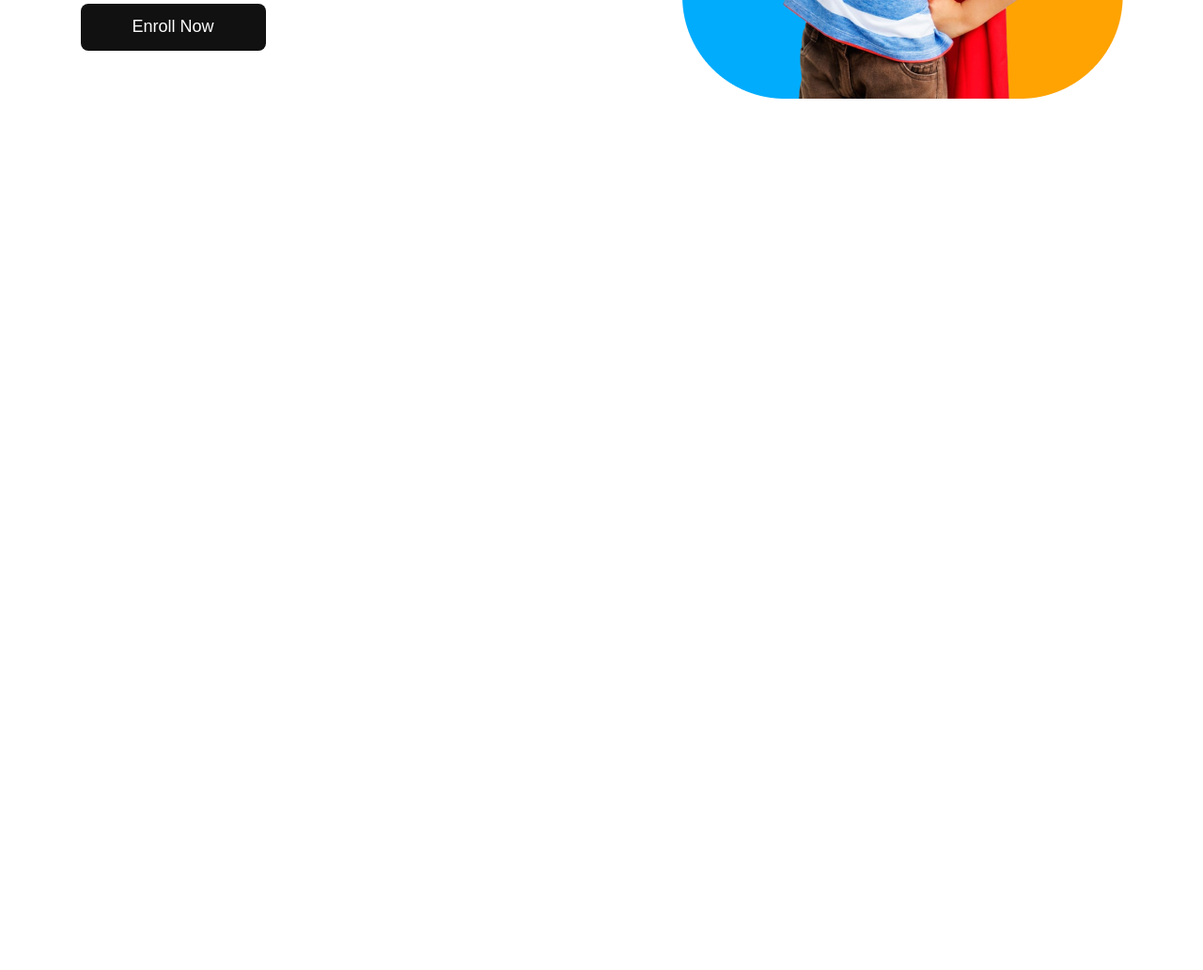
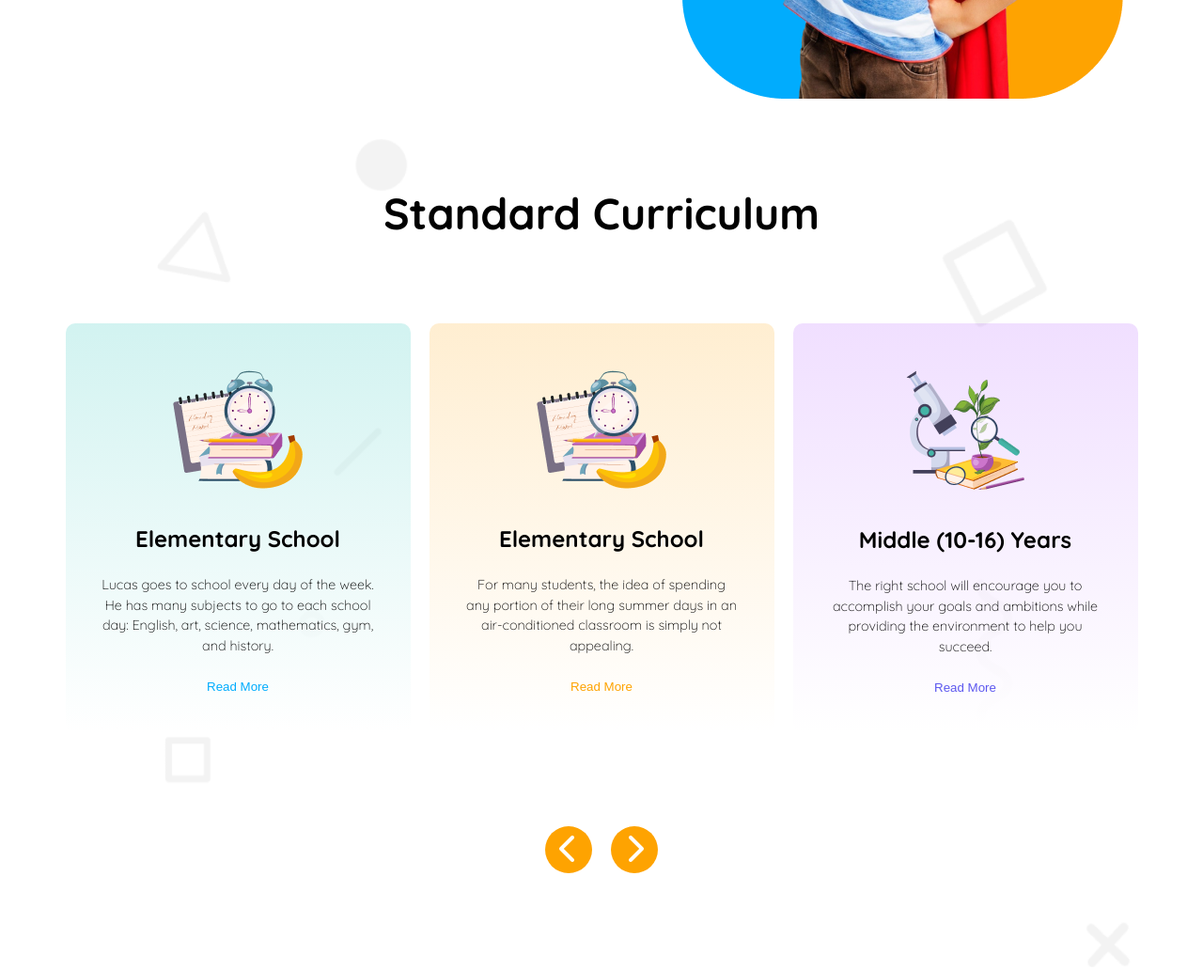
Before and after one commit to RGAntu/assignment-02, a plain HTML site: page index.html in a window 1280 px wide. Shown: the part 544-1576 px from the top of the page at 94% size. Before the commit the page ends 800 px from the top, so only its background shows below. Drawn offline with Linux system fonts and the light colour scheme.

Commit message:
added curriculum section

```diff
--- a/index.html
+++ b/index.html
@@ -5,10 +5,11 @@
     <meta name="viewport" content="width=device-width, initial-scale=1.0">
     <title>Kid's Education</title>
     <link rel="stylesheet" href="styles/style.css">
+    <link rel="stylesheet" href="https://cdnjs.cloudflare.com/ajax/libs/font-awesome/6.7.2/css/all.min.css">
 </head>
 <body class="quicksand-font">
     <header class="header">
-        <nav class=" display-flex max-width">
+        <nav class=" display-flex">
             <div class="nav-logo  display-flex ">
                 <div class="nav-logo-img">
                     <img src="assets/logo.png" alt="logo">
@@ -33,7 +34,7 @@
         </nav>
 
         <!-- banner  -->
-        <div class="banner max-width display-flex">
+        <div class="banner display-flex">
             <div class="banner-content">
                 <h1 class="banner-content-title"><span class="orange">Empowering <br></span> <span class="black">students from small <br> age</span> <span class="sky-blue">towards vision</span></h1>
                 <p class="banner-content-description grey">
@@ -48,5 +49,57 @@
             </div>
         </div>
     </header>
+    <main>
+        <section class="curriculum">
+            <h1 class="curriculum-title">Standard Curriculum</h1>
+
+
+            <div class="curriculum-container  display-flex">
+                <div class="curriculum-box curriculum-box1">
+                    <div class="curriculum-box-img">
+                        <img src="assets/elementary.png" alt="">
+                    </div>
+                    <h3 class="curriculum-box-title">Elementary School</h3>
+                    <p class="curriculum-box-description">Lucas goes to school every day of the week. He has many subjects to go to each school day: English, art, science, mathematics, gym, and history.</p>
+                    <div class="curriculum-btn">
+                        <button class="btn sky-blue">Read More</button>
+                    </div>
+                </div>
+                <div class="curriculum-box curriculum-box2">
+                    <div class="curriculum-box-img">
+                        <img src="assets/elementary.png" alt="">
+                    </div>
+                    <h3 class="curriculum-box-title">Elementary School</h3>
+                    <p class="curriculum-box-description">For many students, the idea of spending any portion of their long summer days in an air-conditioned classroom is simply not appealing.</p>
+                    <div class="curriculum-btn">
+                        <button class="btn orange">Read More</button>
+                    </div>
+                </div>
+                <div class="curriculum-box curriculum-box3">
+                    <div class="curriculum-box-img">
+                        <img src="assets/middle.png" alt="">
+                    </div>
+                    <h3 class="curriculum-box-title">Middle (10-16) Years</h3>
+                    <p class="curriculum-box-description">The right school will encourage you to accomplish your goals and ambitions while providing the environment to help you succeed.</p>
+                    <div class="curriculum-btn">
+                        <button class="btn dark-blue">Read More</button>
+                    </div>
+                </div>
+            </div>
+            <div class="arrow-icon display-flex">
+                <div class="left-arrow">
+                    <i class="fa-solid fa-chevron-left fa-2xl" style="color: #fff;"></i>
+                </div>
+                <div class="right-arrow">
+                    <i class="fa-solid fa-chevron-right fa-2xl" style="color: #fff;"></i>
+                </div>
+
+            </div>
+        </section>
+    </main>
+
+    <footer>
+
+    </footer>
 </body>
 </html>
--- a/styles/style.css
+++ b/styles/style.css
@@ -36,7 +36,7 @@
   }
 
   .max-width{
-    width: 1160px;
+    width: 1260px;
     margin: 0 auto;
   }
   .primary-btn{
@@ -44,7 +44,7 @@
     height: 50px;
     background-color: #FEA301;
     padding: 10px;
-    font-size: 18px;
+    font-size: 1.2rem;
     font-weight: 400;
     color: #fff;
     border: none;
@@ -70,7 +70,7 @@
   }
 
   .nav-logo-text{
-    font-size: 30px;
+    font-size: 2rem;
     font-weight: 700;
     margin-left: 10px;
   }
@@ -81,7 +81,7 @@
   }
 
   .nav-links a{
-    font-size: 18px;
+    font-size: 1.2rem;
     font-weight: 600;
     padding: 0 30px;
     text-decoration: none;
@@ -106,7 +106,7 @@
 }
 
 .banner-content-title{
-  font-size: 56px;
+  font-size: 2.8rem;
   font-weight: 700;
 }
 
@@ -121,6 +121,94 @@
 
 
 
+
+
+
+
+  /* banner  */
+
+  /* Curriculum  */
+
+  .curriculum{
+    background: url(../assets/bg.png);
+    background-blend-mode: multiply;
+    background-repeat: no-repeat;
+    background-position: top center;
+    background-size: cover;
+  }
+
+  .curriculum-title{
+    text-align: center;
+    font-size: 2.9rem;
+    font-weight: 700;
+    padding: 50px 0;
+  }
+
+  .curriculum-container{
+    gap: 20px;
+    justify-content: center;
+
+  }
+
+  .curriculum-box{
+    width: 367px;
+    background: linear-gradient(#00baae2d, #fff );
+    text-align: center;
+    padding-bottom: 30px;
+    border-radius: 10px;
+
+
+  }
+
+  .curriculum-box2{
+    background: linear-gradient(#fea1012e, #fff );
+  }
+  .curriculum-box3{
+    background: linear-gradient(#8800ff20, #fff );
+  }
+
+  .curriculum-box-img{
+    padding: 50px 50px 10px 50px;
+  }
+
+  .curriculum-box-title{
+    font-size: 1.5rem;
+    font-weight: 700;
+  }
+
+ .curriculum-box-description {
+    padding: 0 38px;
+    font-size: 0.9rem;
+    font-weight: 300;
+    line-height: 1.5;
+}
+
+.btn{
+  border: none;
+  padding: 10px;
+  background-color: transparent;
+}
+
+.arrow-icon{
+  gap: 20px;
+  justify-content: center;
+  align-items: center;
+}
+.left-arrow, .right-arrow{
+  background-color: #FEA301;
+  display: flex;
+  justify-content: center;
+  align-items: center;
+  width: 50px;
+  height: 50px;
+  border-radius: 50%;
+  margin: 100px 0;
+}
+
+
+
+
+ /* Mobile device */
  @media screen and (max-width: 576px) {
   nav{
       /* padding: 0 20px 30px 20px; */
@@ -128,7 +216,8 @@
       justify-content: space-between;
   }
   .nav-logo{
-      margin-left: 250px;
+    /* margin-left: 250px; */
+    width: 2rem;
   }
   .nav-logo-text{
       display: none;
@@ -141,14 +230,40 @@
   }
   .menu-bar{
       display: block;
-        margin-right: 250px;
+      /* margin-right: 250px; */
+  }
+
+  /* banner  */
+  .banner{
+    flex-direction: column-reverse;
+  }
+  .banner-content{
+    text-align: center;
+  }
+
+
+
+  /* curriculum */
+  .curriculum-title{
+    text-align: center;
+  }
+
+  .curriculum-container{
+    flex-direction: column;
+    margin-left: 100px;
+  }
+
+  .arrow-icon{
+    display: none;
   }
 }
 
+
+  /* Medium device */
   @media screen and (min-width:576px) and (max-width: 992px) {
 
     .nav-links{
-        margin-left: 90px;
+        /* margin-left: 90px; */
     }
     .nav-links ul{
         padding: 0 10px;
@@ -157,14 +272,3 @@
             display: none;
      }
   }
-
-  /* banner  */
-
-  @media screen and (max-width:576px) {
-    .banner{
-      flex-direction: column-reverse;
-    }
-    .banner-content{
-      text-align: center;
-    }
-  }
```
Also changed, not shown: assets/arrow-left-solid.png (added). Lines whose indentation alone changed are shown as unchanged.
